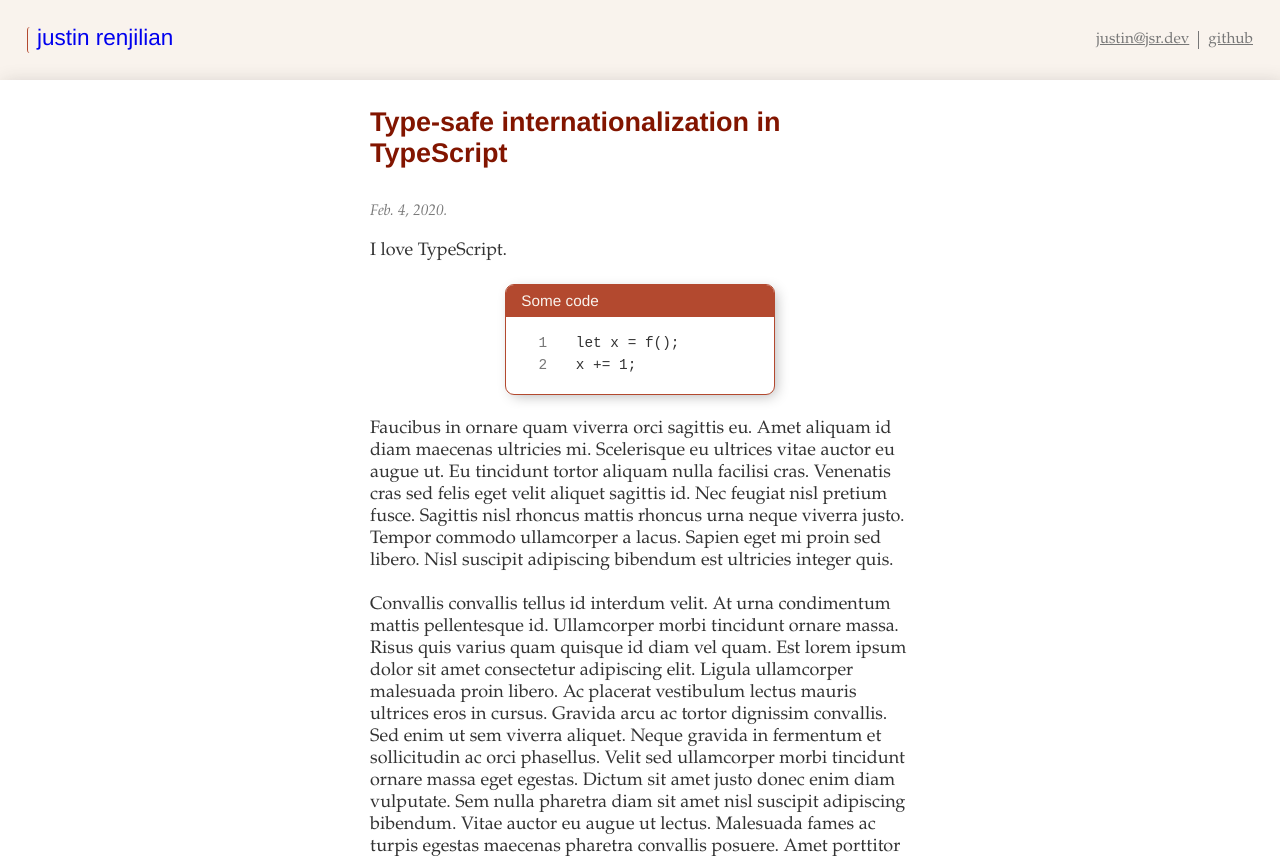
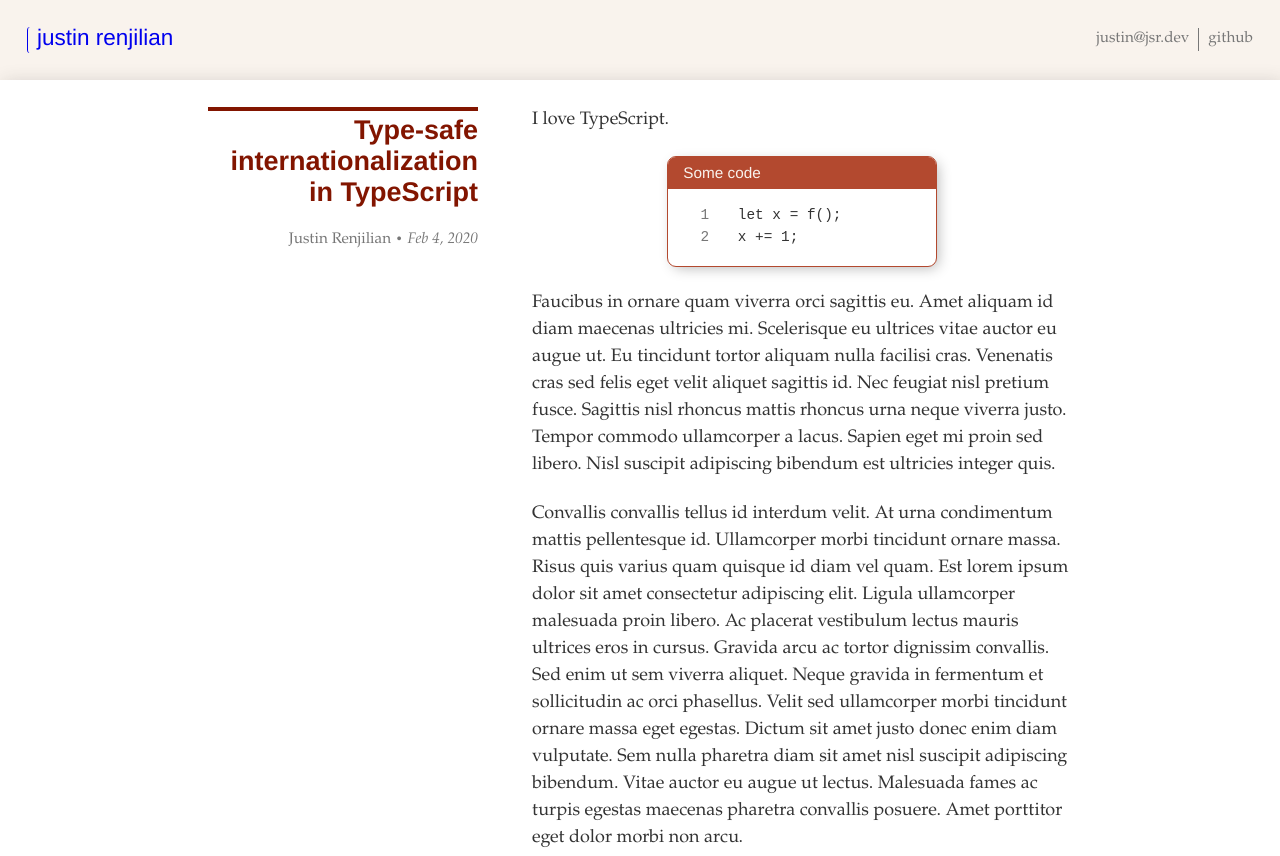
Before and after one commit to freshvictory/me, a plain HTML site: page posts/test.html in a window 1280 px wide. Shown: the top 856 px of the page. Drawn offline with Linux system fonts and the light colour scheme; a web font is replaced by a local one.

Commit message:
Add some Microdata information.

```diff
--- a/posts/post.css
+++ b/posts/post.css
@@ -1,9 +1,12 @@
 /* -- ARTICLE -- */
 
 article {
-    max-width: 30rem;
     margin: auto;
-    position: relative;
+    max-width: max-content;
+
+    display: grid;
+    grid-template-areas: "header content";
+    grid-column-gap: 3rem;
 }
 
 .date,
@@ -12,12 +15,53 @@ article {
     margin-bottom: var(--em-spacing);
 }
 
+.article-header {
+    text-align: right;
+    grid-area: header;
+    max-width: 15rem;
+    padding-top: 0.25em;
+    border-top: var(--border-large);
+    border-color: var(--c-text-pop);
+}
 
-/* -- DATE -- */
+.heading {
+    margin-bottom: 1rem;
+}
+
+.article-content {
+    grid-area: content;
+    max-width: 30rem;
+}
+
+@media screen and (max-width: 900px) {
+    article {
+        grid-template-areas: "header" "content";
+    }
+
+    .article-header {
+        text-align: left;
+        border: none;
+        max-width: 30rem;
+        margin-bottom: var(--em-spacing);
+    }
+}
+
+
+/* -- BYLINE -- */
 
 .date {
+    font-style: italic;
+}
+
+.byline-sep {
+    font-size: 0.75rem;
     color: var(--c-text-light);
-    font-style: italic;
+}
+
+.byline,
+.date {
+    display: inline;
+    color: var(--c-text-light);
     font-size: var(--fs-smaller);
 }
 
@@ -26,6 +70,7 @@ article {
 
 .snippit {
     border: var(--border-small);
+    border-color: var(--c-bg-pop);
     border-radius: 0.5rem;
     overflow: hidden;
     max-width: max-content;
--- a/posts/test.html
+++ b/posts/test.html
@@ -4,9 +4,8 @@
         <meta charset="utf-8"/>
         <meta name="viewport" content="width=device-width">
 
-        <title>Test | Justin Renjilian</title>
+        <title>Type-safe internationalization in TypeScript | Justin Renjilian</title>
 
-        <link rel="stylesheet" href="../fonts/fonts.css"/>
         <link rel='stylesheet' href="../styles.css"/>
         <link rel="stylesheet" href="post.css"/>
     </head>
@@ -22,12 +21,16 @@
             </nav>
         </header>
         <main>
-            <article>
-                <h1 class="heading"> Type-safe internationalization in TypeScript</h1>
-                <section class="date">
-                    <time datetime="2020-02-04">Feb. 4, 2020.</time>
-                </section>
-                <section class="article-content">
+            <article itemscope itemtype="https://schema.org/Article">
+                <heading class="article-header">
+                    <h1 class="heading" itemprop="headline"> Type-safe internationalization in TypeScript</h1>
+                    <p class="byline" itemscope itemtype="https://schema.org/Person">
+                        <span itemprop="author">Justin Renjilian</span>
+                    </p>
+                    <span class="byline-sep">•</span>
+                    <time class="date" datetime="2020-02-04" itemprop="datePublished">Feb 4, 2020</time>
+                </heading>
+                <section class="article-content" itemprop="articleBody">
                     <p>
                         I love TypeScript.
                     </p>
--- a/styles.css
+++ b/styles.css
@@ -16,8 +16,10 @@
     --em-spacing: 1.25em;
 
     --em-border-small: 0.1rem;
+    --em-border-large: 0.25rem;
     --c-border: var(--c-bg-pop);
-    --border-small: var(--em-border-small) solid var(--c-bg-pop);
+    --border-small: var(--em-border-small) solid;
+    --border-large: var(--em-border-large) solid;
     --em-border-radius: 0.4rem;
 
     --fs-smaller: 0.85rem;
@@ -44,6 +46,14 @@ ol, ul {
     list-style: none outside none;
 }
 
+a {
+    text-decoration: none;
+}
+
+a:hover {
+    text-decoration: underline;
+}
+
 
 /* -- CHROME -- */
 
@@ -51,6 +61,7 @@ body {
     margin: 0;
     font: var(--f-serif);
     color: var(--c-text);
+    line-height: 1.5;
 
     display: grid;
     grid-template-rows: [header] auto [main] 1fr;
@@ -111,9 +122,6 @@ nav {
 }
 
 @media screen and (max-width: 900px) {
-    :root {
-        --em-margin: 1rem;
-    }
     nav {
         flex-direction: column;
         justify-content: center;
@@ -138,11 +146,17 @@ main {
     box-shadow: 0.15em 0.15em 1em 0 #33333333;
 }
 
+@media screen and (max-width: 900px) {
+    main {
+        padding-left: 2rem;
+        padding-right: 2rem;
+    }
+}
+
 
 /* -- HEADING -- */
 
 .heading {
     font: var(--f-head);
-    margin-bottom: var(--em-spacing);
     color: var(--c-text-pop);
 }
```
Also changed, not shown: index.html (+0 -1 lines).
